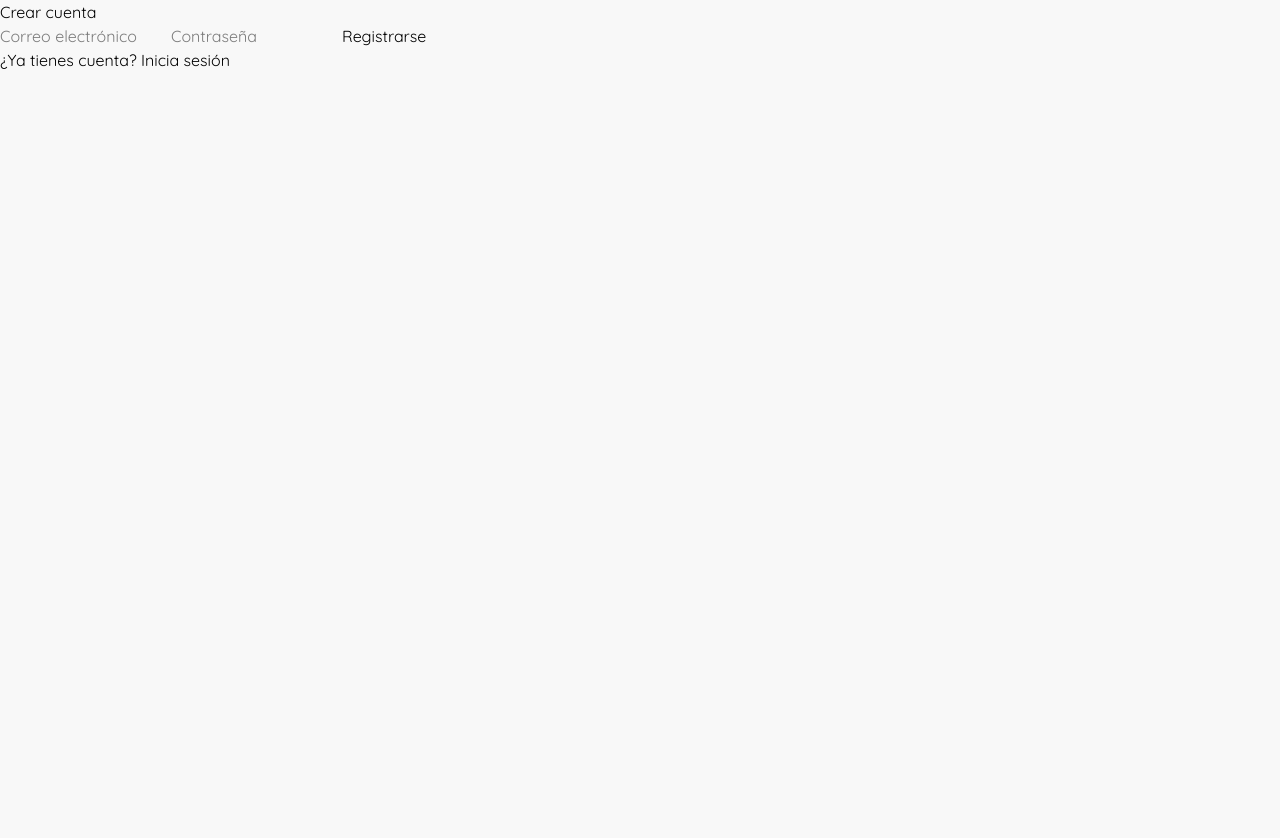
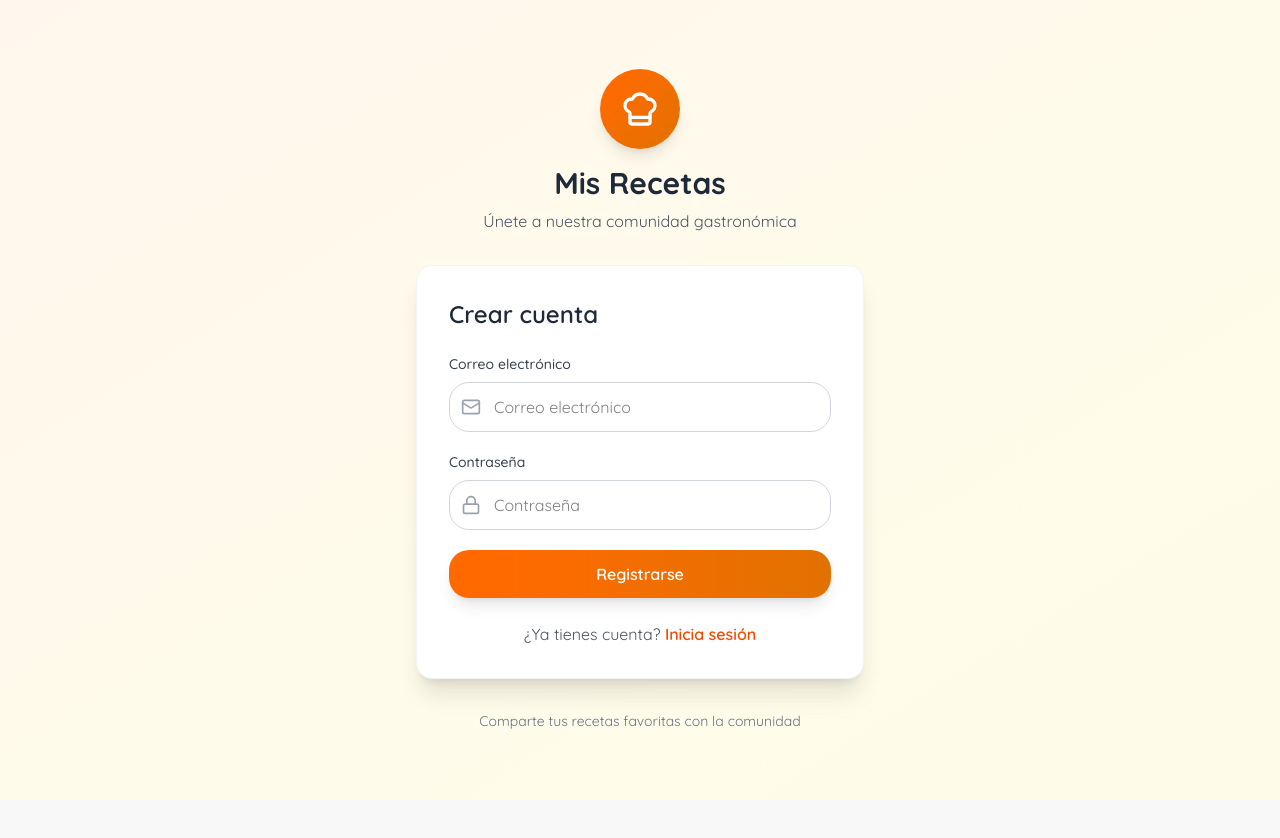
Before and after one commit to cristina1810/meal-plan, a React (Vite) app: page /register in a window 1280 px wide. Shown: the top 838 px of the page. Built offline with nearby package versions, Linux system fonts and the light colour scheme.

Commit message:
funcional

```diff
--- a/src/pages/Login.jsx
+++ b/src/pages/Login.jsx
@@ -1,6 +1,7 @@
 import { useState } from "react";
 import { signIn } from "../api/users";
 import { useNavigate, Link } from "react-router-dom";
+import { ChefHat, Mail, Lock, AlertCircle } from "lucide-react";
 
 const Login = () => {
   const [email, setEmail] = useState("");
@@ -19,29 +20,88 @@ const Login = () => {
   };
 
   return (
-    <div className="auth-container">
-      <h2>Iniciar sesión</h2>
-      {error && <p className="error">{error}</p>}
-      <form onSubmit={handleLogin}>
+    <div className="min-h-screen bg-gradient-to-br from-orange-50 via-amber-50 to-yellow-50 flex items-center justify-center p-4">
+      <div className="w-full max-w-md">
+        <div className="text-center mb-8">
+          <div className="inline-flex items-center justify-center w-20 h-20 bg-gradient-to-br from-orange-500 to-amber-600 rounded-full mb-4 shadow-lg">
+            <ChefHat className="w-10 h-10 text-white" />
+          </div>
+          <h1 className="text-3xl font-bold text-gray-800 mb-2">Mis Recetas</h1>
+          <p className="text-gray-600">Entra para descubrir nuevos sabores</p>
+        </div>
+
+        <div className="bg-white rounded-2xl shadow-xl p-8 border border-gray-100">
+          <h2 className="text-2xl font-semibold text-gray-800 mb-6">
+            Iniciar sesión
+          </h2>
+
+          {error && (
+            <div className="mb-6 p-4 bg-red-50 border border-red-200 rounded-lg flex items-start gap-3">
+              <AlertCircle className="w-5 h-5 text-red-600 mt-0.5 flex-shrink-0" />
+              <p className="text-red-800 text-sm">{error}</p>
+            </div>
+          )}
+
+          <div className="space-y-5">
+            <div>
+              <label className="block text-sm font-medium text-gray-700 mb-2">
+                Correo electrónico
+              </label>
+              <div className="relative">
+                <Mail className="absolute left-3 top-1/2 transform -translate-y-1/2 w-5 h-5 text-gray-400" />
                 <input
                   type="email"
                   placeholder="Correo electrónico"
                   value={email}
                   onChange={(e) => setEmail(e.target.value)}
                   required
+                  className="w-full pl-11 pr-4 py-3 border border-gray-300 rounded-lg focus:ring-2 focus:ring-orange-500 focus:border-transparent outline-none transition-all"
                 />
+              </div>
+            </div>
+
+            <div>
+              <label className="block text-sm font-medium text-gray-700 mb-2">
+                Contraseña
+              </label>
+              <div className="relative">
+                <Lock className="absolute left-3 top-1/2 transform -translate-y-1/2 w-5 h-5 text-gray-400" />
                 <input
                   type="password"
                   placeholder="Contraseña"
                   value={password}
                   onChange={(e) => setPassword(e.target.value)}
                   required
+                  className="w-full pl-11 pr-4 py-3 border border-gray-300 rounded-lg focus:ring-2 focus:ring-orange-500 focus:border-transparent outline-none transition-all"
                 />
-        <button type="submit">Entrar</button>
-      </form>
-      <p>
-        ¿No tienes cuenta? <Link to="/register">Regístrate</Link>
+              </div>
+            </div>
+
+            <button
+              onClick={handleLogin}
+              className="w-full bg-gradient-to-r from-orange-500 to-amber-600 text-white py-3 rounded-lg font-semibold shadow-lg hover:shadow-xl hover:from-orange-600 hover:to-amber-700 transform hover:scale-[1.02] transition-all duration-200"
+            >
+              Entrar
+            </button>
+          </div>
+
+          <div className="mt-6 text-center">
+            <p className="text-gray-600">
+              ¿No tienes cuenta?{" "}
+              <Link
+                to="/register"
+                className="text-orange-600 font-semibold hover:text-orange-700 transition-colors"
+              >
+                Regístrate
+              </Link>
             </p>
+          </div>
+        </div>
+
+        <div className="mt-8 text-center text-sm text-gray-500">
+          <p>Comparte tus recetas favoritas con la comunidad</p>
+        </div>
+      </div>
     </div>
   );
 };
--- a/src/pages/Register.jsx
+++ b/src/pages/Register.jsx
@@ -1,4 +1,5 @@
 import { useState } from "react";
+import { ChefHat, Mail, Lock, AlertCircle } from "lucide-react";
 import { signUp } from "../api/users";
 import { useNavigate, Link } from "react-router-dom";
 
@@ -20,29 +21,90 @@ const Register = () => {
   };
 
   return (
-    <div className="auth-container">
-      <h2>Crear cuenta</h2>
-      {error && <p className="error">{error}</p>}
-      <form onSubmit={handleRegister}>
+    <div className="min-h-screen bg-gradient-to-br from-orange-50 via-amber-50 to-yellow-50 flex items-center justify-center p-4">
+      <div className="w-full max-w-md">
+        <div className="text-center mb-8">
+          <div className="inline-flex items-center justify-center w-20 h-20 bg-gradient-to-br from-orange-500 to-amber-600 rounded-full mb-4 shadow-lg">
+            <ChefHat className="w-10 h-10 text-white" />
+          </div>
+          <h1 className="text-3xl font-bold text-gray-800 mb-2">Mis Recetas</h1>
+          <p className="text-gray-600">
+            Únete a nuestra comunidad gastronómica
+          </p>
+        </div>
+
+        <div className="bg-white rounded-2xl shadow-xl p-8 border border-gray-100">
+          <h2 className="text-2xl font-semibold text-gray-800 mb-6">
+            Crear cuenta
+          </h2>
+
+          {error && (
+            <div className="mb-6 p-4 bg-red-50 border border-red-200 rounded-lg flex items-start gap-3">
+              <AlertCircle className="w-5 h-5 text-red-600 mt-0.5 flex-shrink-0" />
+              <p className="text-red-800 text-sm">{error}</p>
+            </div>
+          )}
+
+          <div className="space-y-5">
+            <div>
+              <label className="block text-sm font-medium text-gray-700 mb-2">
+                Correo electrónico
+              </label>
+              <div className="relative">
+                <Mail className="absolute left-3 top-1/2 transform -translate-y-1/2 w-5 h-5 text-gray-400" />
                 <input
                   type="email"
                   placeholder="Correo electrónico"
                   value={email}
                   onChange={(e) => setEmail(e.target.value)}
                   required
+                  className="w-full pl-11 pr-4 py-3 border border-gray-300 rounded-lg focus:ring-2 focus:ring-orange-500 focus:border-transparent outline-none transition-all"
                 />
+              </div>
+            </div>
+
+            <div>
+              <label className="block text-sm font-medium text-gray-700 mb-2">
+                Contraseña
+              </label>
+              <div className="relative">
+                <Lock className="absolute left-3 top-1/2 transform -translate-y-1/2 w-5 h-5 text-gray-400" />
                 <input
                   type="password"
                   placeholder="Contraseña"
                   value={password}
                   onChange={(e) => setPassword(e.target.value)}
                   required
+                  className="w-full pl-11 pr-4 py-3 border border-gray-300 rounded-lg focus:ring-2 focus:ring-orange-500 focus:border-transparent outline-none transition-all"
                 />
-        <button type="submit">Registrarse</button>
-      </form>
-      <p>
-        ¿Ya tienes cuenta? <Link to="/login">Inicia sesión</Link>
+              </div>
+            </div>
+
+            <button
+              onClick={handleRegister}
+              className="w-full bg-gradient-to-r from-orange-500 to-amber-600 text-white py-3 rounded-lg font-semibold shadow-lg hover:shadow-xl hover:from-orange-600 hover:to-amber-700 transform hover:scale-[1.02] transition-all duration-200"
+            >
+              Registrarse
+            </button>
+          </div>
+
+          <div className="mt-6 text-center">
+            <p className="text-gray-600">
+              ¿Ya tienes cuenta?{" "}
+              <a
+                href="/login"
+                className="text-orange-600 font-semibold hover:text-orange-700 transition-colors"
+              >
+                Inicia sesión
+              </a>
             </p>
+          </div>
+        </div>
+
+        <div className="mt-8 text-center text-sm text-gray-500">
+          <p>Comparte tus recetas favoritas con la comunidad</p>
+        </div>
+      </div>
     </div>
   );
 };
```
Lines whose indentation alone changed are shown as unchanged.
